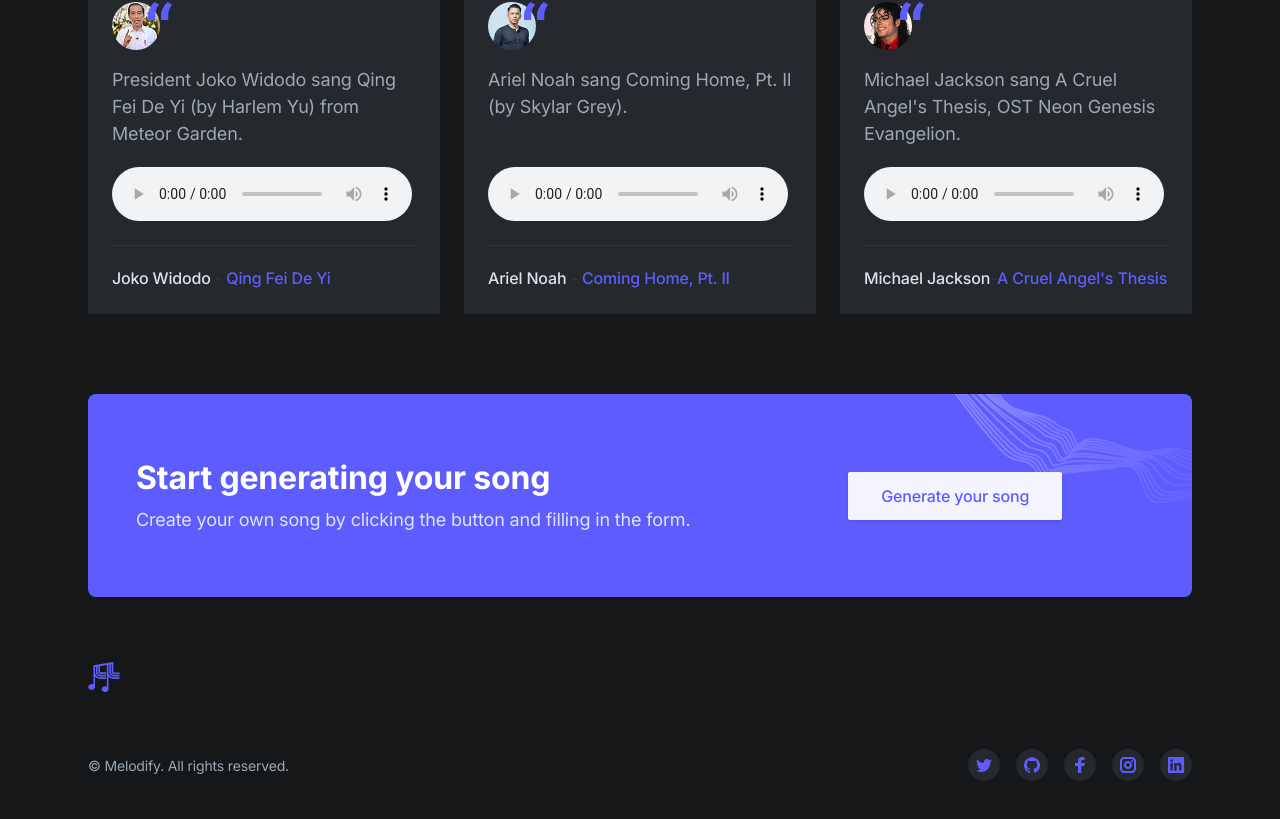
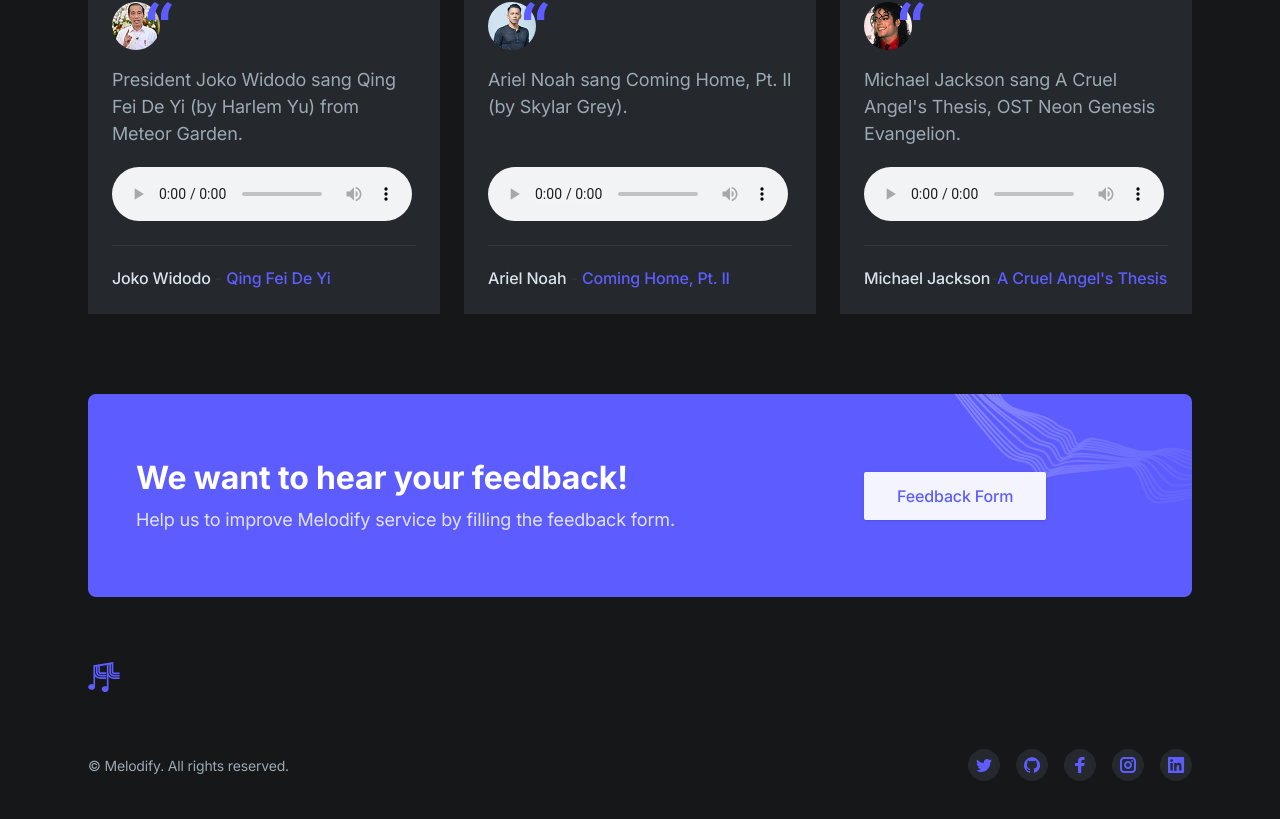
Before and after one commit to angelinemarym/melodify, a Next.js app: page / in a window 1280 px wide. Shown: the part 2795-3614 px from the top of the page. Built offline with nearby package versions, Linux system fonts and the light colour scheme.

Commit message:
feat: feedback form

```diff
--- a/components/newsletter.tsx
+++ b/components/newsletter.tsx
@@ -23,14 +23,14 @@
 
             {/* CTA content */}
             <div className="mb-6 lg:mr-16 lg:mb-0 text-center lg:text-left lg:w-3/5">
-              <h3 className="h3 text-white mb-2">Start generating your song</h3>
-              <p className="text-purple-200 text-lg">Create your own song by clicking the button and filling in the form.</p>
+              <h3 className="h3 text-white mb-2">We want to hear your feedback!</h3>
+              <p className="text-purple-200 text-lg">Help us to improve Melodify service by filling the feedback form.</p>
             </div>
 
             {/* CTA form */}
             <form className="w-full lg:w-2/5">
               <div className="flex flex-col sm:flex-row justify-center max-w-xs mx-auto sm:max-w-md lg:max-w-none">
-                <a className="rounded-lg btn text-purple-600 bg-purple-100 hover:bg-white shadow" href="https://forms.gle/8tAHxNqNTo7dKdSX6" target="_blank">Generate your song</a>
+                <a className="rounded-lg btn text-purple-600 bg-purple-100 hover:bg-white shadow" href="https://forms.gle/im32iAefanPqc7xh9" target="_blank">Feedback Form</a>
               </div>
             </form>
 
```
